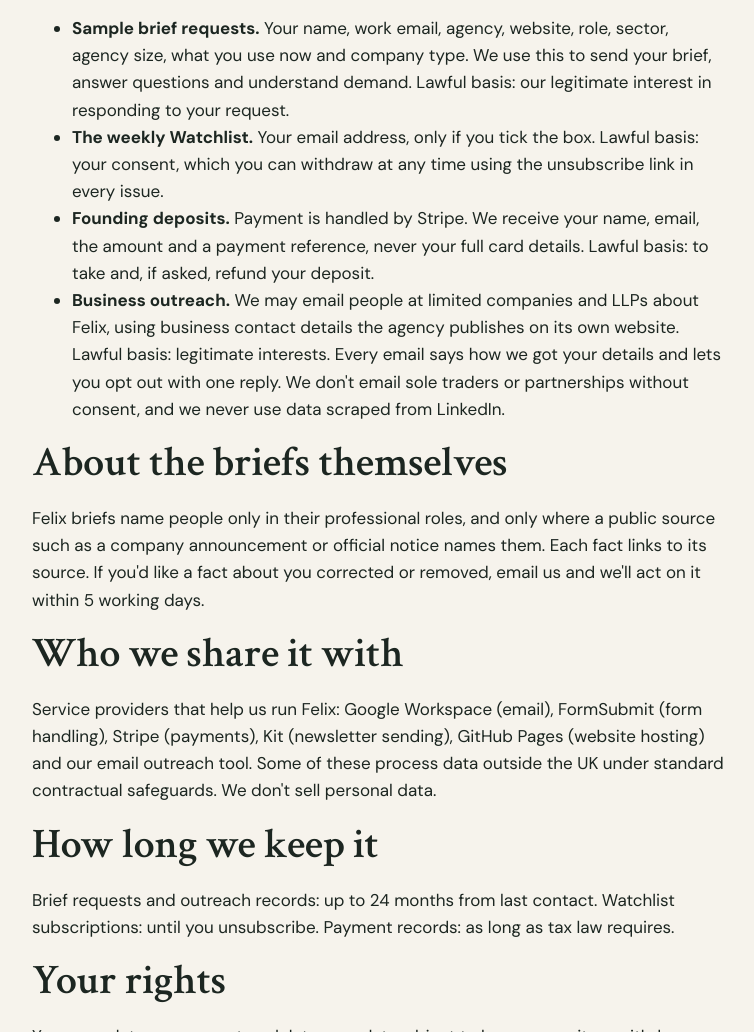
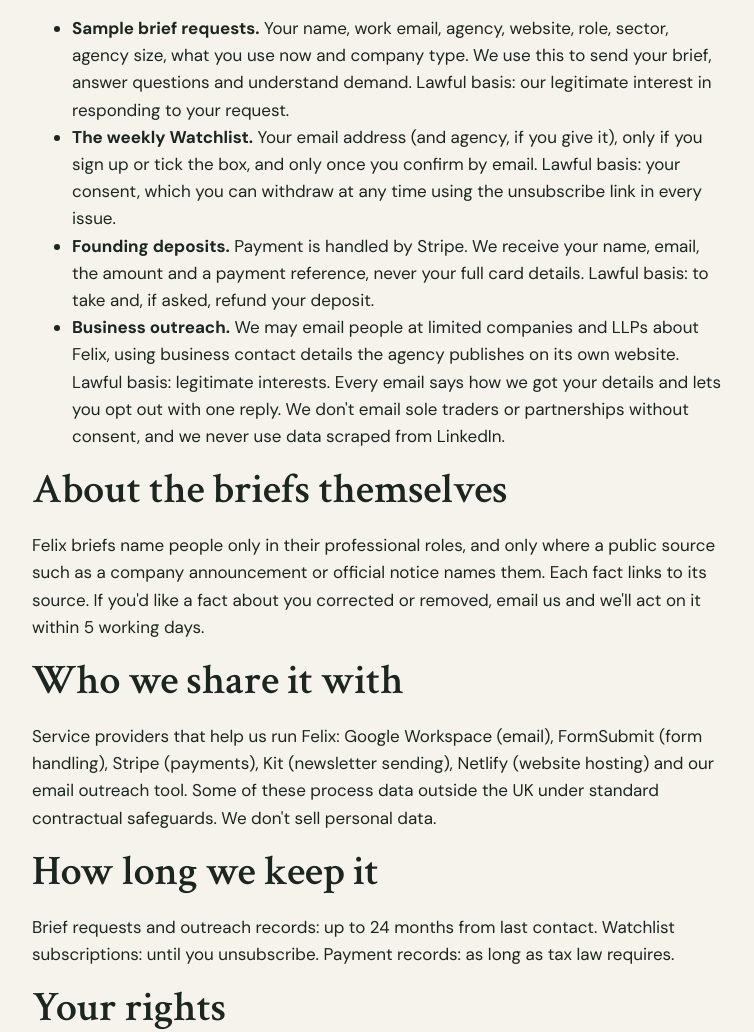
Before and after one commit to randomsandwiches/felixhq-site, a plain HTML site: page privacy.html in a window 1280 px wide. Shown: the part 460-1492 px from the top of the page, without its empty margins (262-1016 px from the left). Drawn offline with Linux system fonts and the light colour scheme.

Commit message:
Watchlist sign-up via Kit, email wordmark, privacy update
Co-Authored-By: Claude Opus 5.5 <noreply@anthropic.com>
Claude-Session: https://claude.ai/code/session_01JgVa1LzA3Xn7zJjc7ejs6Q

```diff
--- a/privacy.html
+++ b/privacy.html
@@ -17,7 +17,7 @@
 <h2>What we collect and why</h2>
 <ul>
   <li><strong>Sample brief requests.</strong> Your name, work email, agency, website, role, sector, agency size, what you use now and company type. We use this to send your brief, answer questions and understand demand. Lawful basis: our legitimate interest in responding to your request.</li>
-  <li><strong>The weekly Watchlist.</strong> Your email address, only if you tick the box. Lawful basis: your consent, which you can withdraw at any time using the unsubscribe link in every issue.</li>
+  <li><strong>The weekly Watchlist.</strong> Your email address (and agency, if you give it), only if you sign up or tick the box, and only once you confirm by email. Lawful basis: your consent, which you can withdraw at any time using the unsubscribe link in every issue.</li>
   <li><strong>Founding deposits.</strong> Payment is handled by Stripe. We receive your name, email, the amount and a payment reference, never your full card details. Lawful basis: to take and, if asked, refund your deposit.</li>
   <li><strong>Business outreach.</strong> We may email people at limited companies and LLPs about Felix, using business contact details the agency publishes on its own website. Lawful basis: legitimate interests. Every email says how we got your details and lets you opt out with one reply. We don't email sole traders or partnerships without consent, and we never use data scraped from LinkedIn.</li>
 </ul>
@@ -26,7 +26,7 @@
 <p>Felix briefs name people only in their professional roles, and only where a public source such as a company announcement or official notice names them. Each fact links to its source. If you'd like a fact about you corrected or removed, email us and we'll act on it within 5 working days.</p>
 
 <h2>Who we share it with</h2>
-<p>Service providers that help us run Felix: Google Workspace (email), FormSubmit (form handling), Stripe (payments), Kit (newsletter sending), GitHub Pages (website hosting) and our email outreach tool. Some of these process data outside the UK under standard contractual safeguards. We don't sell personal data.</p>
+<p>Service providers that help us run Felix: Google Workspace (email), FormSubmit (form handling), Stripe (payments), Kit (newsletter sending), Netlify (website hosting) and our email outreach tool. Some of these process data outside the UK under standard contractual safeguards. We don't sell personal data.</p>
 
 <h2>How long we keep it</h2>
 <p>Brief requests and outreach records: up to 24 months from last contact. Watchlist subscriptions: until you unsubscribe. Payment records: as long as tax law requires.</p>
```
Also changed, not shown: watchlist/index.html (+1 -1 lines), watchlist/issue-01.html (+1 -1 lines), watchlist/issue-02.html (+1 -1 lines), assets/brand/wordmark-cream-email.png (added).
